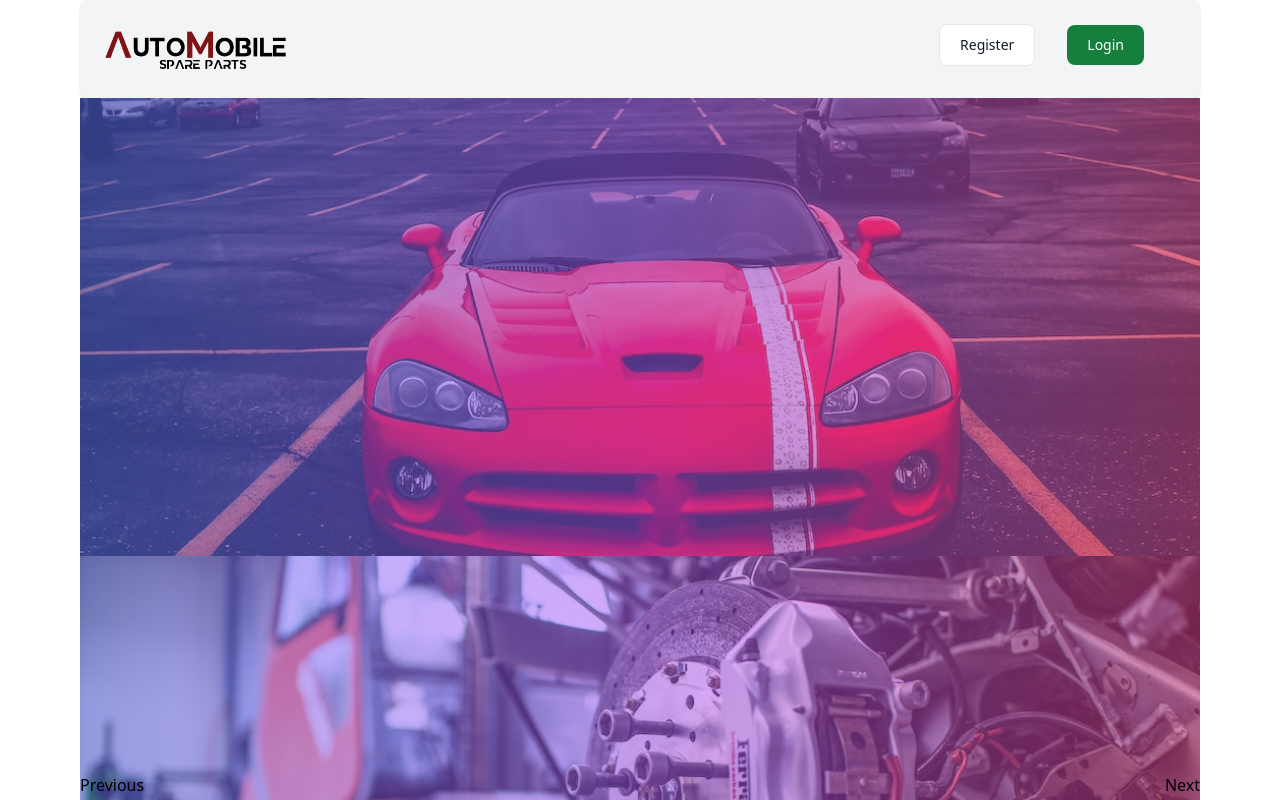
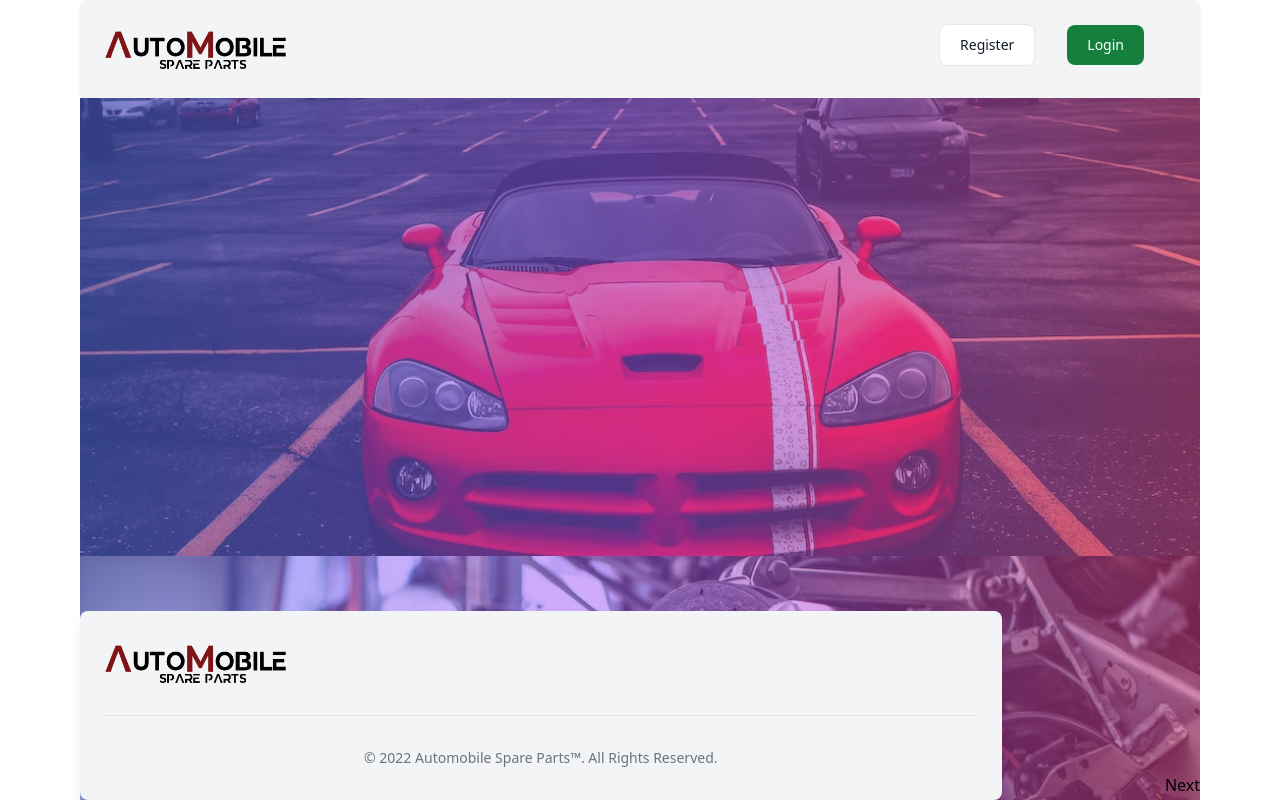
Before and after one commit to Y4S2-SASA/ASP-FE-VULNERABILITIES-FIXED, a React (Create React App) app: page / in a window 1280 px wide. Shown: the top 800 px of the page. Built offline with nearby package versions, Linux system fonts and the light colour scheme; what tw-elements would draw is missing.

Commit message:
Footer position fixed

```diff
--- a/src/components/PreviewPage/PreviewFooter.jsx
+++ b/src/components/PreviewPage/PreviewFooter.jsx
@@ -1,6 +1,7 @@
 export default function PreviewFooter() {
 
     return (
+        <div style={{bottom: 0, position: "fixed", width: "72%"}}>
         <footer className="p-4 shadow-lg rounded-lg shadow md:px-6 md:py-8 bg-gray-100">
             <div className="sm:flex sm:items-center sm:justify-between">
                 <a href="/" className="flex items-center mb-4 sm:mb-0">
@@ -45,6 +46,7 @@ export default function PreviewFooter() {
                 . All Rights Reserved.
             </span>
         </footer>
+        </div>
 
     );
 }
```
